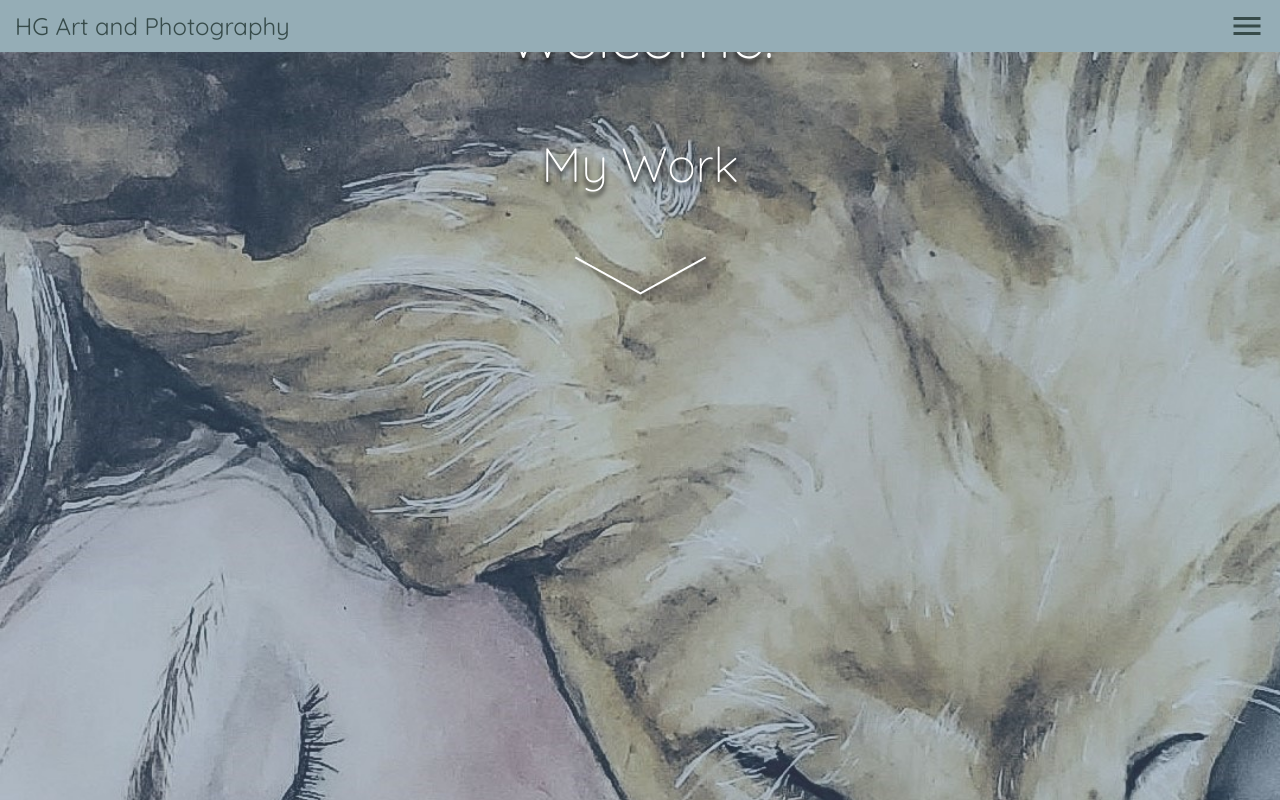
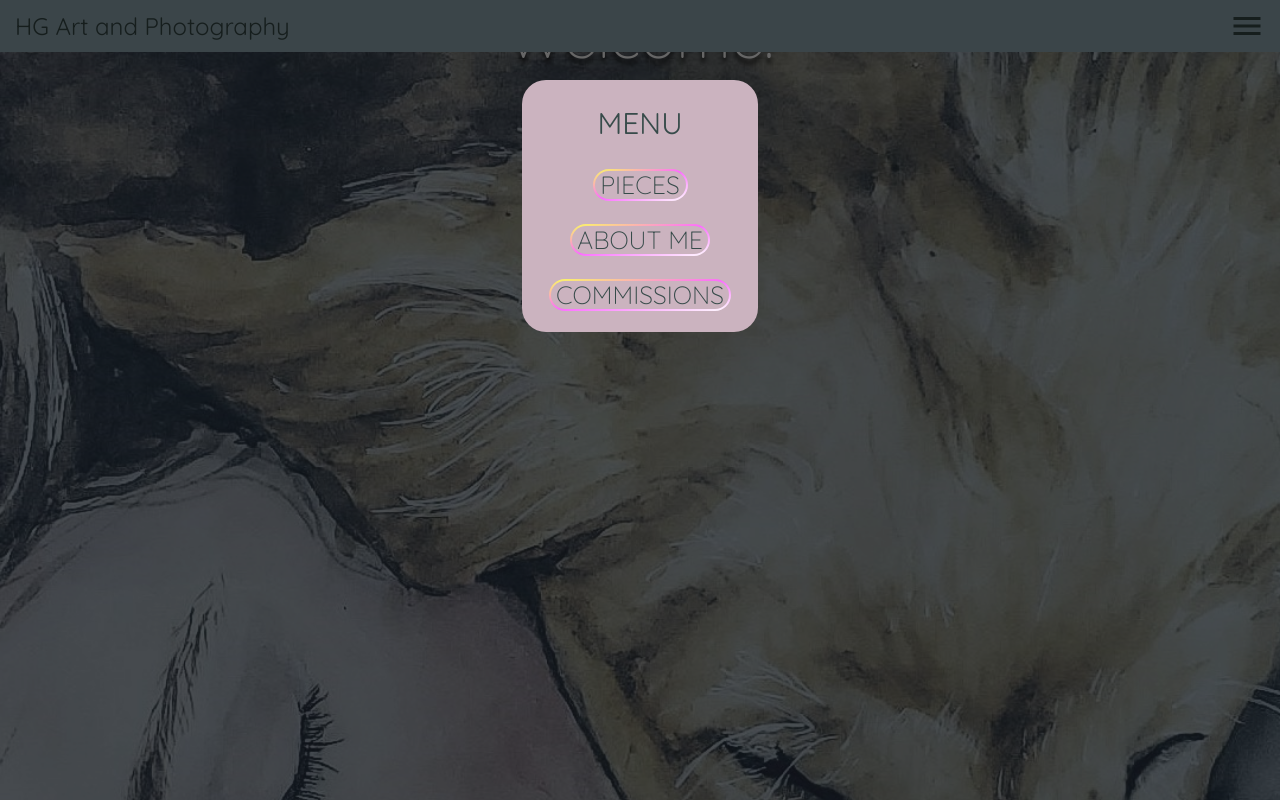
Before and after one commit to NYX1122/HG-Portfolio, a React (Create React App) app: page / in a window 1280 px wide. Both pictures are taken after a click on the button 1247 px from the left and 26 px from the top of the page. Shown: the top 800 px of the page. Built offline with nearby package versions, Linux system fonts and the light colour scheme.

Commit message:
header modal functionality completed, moving onto buttons

```diff
--- a/src/App.css
+++ b/src/App.css
@@ -2,3 +2,7 @@ html, body {
   max-width: 100vw;
   overflow-x: hidden;
 }
+
+.noscroll {
+  overflow-y: hidden;
+}
--- a/src/App.js
+++ b/src/App.js
@@ -1,8 +1,8 @@
 import './App.css';
-import React from 'react';
+import React, { useState, useEffect } from 'react';
 
 import Header from './components/Header';
-// import DarkOverlay from './components/DarkOverlay';
+import DarkOverlay from './components/DarkOverlay';
 import Landing from './pages/Landing';
 import Pieces from './pages/Pieces';
 import AboutMe from './pages/AboutMe';
@@ -14,20 +14,45 @@ import theme from './theme';
 
 import { motion } from 'framer-motion';
 
+import { useScrollBlock } from './customHooks/useScrollBlock';
+
 export default function App() {
+  const [openMenu, setOpenMenu] = useState(false);
+  const [blockScroll, allowScroll] = useScrollBlock();
+
+  const toggleMenu = () => {
+    setOpenMenu(!openMenu);
+    if (!openMenu) {
+      blockScroll();
+    } else {
+      allowScroll();
+    }
+  };
+
+  useEffect(() => {
+    const timer = setTimeout(() => {
+      window.scrollTo({ top: 0.5, left: 0, behavior: 'smooth' });
+    }, 100);
+    const timer2 = setTimeout(() => {
+      window.scrollTo({ top: 0, left: 0, behavior: 'smooth' });
+    }, 200);
+    return () => {
+      clearTimeout(timer);
+      clearTimeout(timer2);
+    };
+  }, []);
+
   return (
     <ThemeProvider theme={theme}>
+      {openMenu && <DarkOverlay toggleMenu={toggleMenu}></DarkOverlay>}
       <Box
         component={motion.div}
         initial={{ opacity: 0 }}
         animate={{ opacity: 1 }}
         transition={{ duration: 2.5 }}
+        position='relative'
       >
-        <Header></Header>
-        {/* <DarkOverlay
-          showHeaderMenu={showHeaderMenu}
-          setShowHeaderMenu={setShowHeaderMenu}
-        ></DarkOverlay> */}
+        <Header toggleMenu={toggleMenu}></Header>
         <Landing></Landing>
         <Pieces></Pieces>
         <AboutMe></AboutMe>
--- a/src/components/DarkOverlay/index.jsx
+++ b/src/components/DarkOverlay/index.jsx
@@ -4,21 +4,22 @@ import Menu from '../Menu';
 
 import { Box } from '@mui/material';
 
-export default function DarkOverlay() {
+export default function DarkOverlay({ toggleMenu }) {
   return (
     <>
       <Box
         sx={{
-          position: 'absolute',
+          position: 'fixed',
+          top: '0',
           width: '100vw',
           height: '100vh',
           background: '#000',
           opacity: 0.6,
+          zIndex: 11,
         }}
+        onClick={toggleMenu}
       ></Box>
-      <Box sx={{ width: '35.31vw', display: 'flex', justifyContent: 'center' }}>
-        <Menu></Menu>
-      </Box>
+      <Menu></Menu>
     </>
   );
 }
--- a/src/components/Header/index.jsx
+++ b/src/components/Header/index.jsx
@@ -6,7 +6,7 @@ import MenuIcon from '@mui/icons-material/Menu';
 
 import { motion, useViewportScroll, useTransform } from 'framer-motion';
 
-export default function Header() {
+export default function Header({ toggleMenu }) {
   const { scrollYProgress } = useViewportScroll();
   const scrollRange = [0.9, 1];
   const colorRange = ['#95ADB6', '#CBB3BF'];
@@ -40,7 +40,7 @@ export default function Header() {
           </Typography>
         </Grid>
         <Grid item>
-          <IconButton sx={{ px: 0 }}>
+          <IconButton sx={{ px: 0 }} onClick={toggleMenu}>
             <MenuIcon sx={{ fontSize: 36, color: 'malachite.main' }}></MenuIcon>
           </IconButton>
         </Grid>
--- a/src/components/Menu/index.jsx
+++ b/src/components/Menu/index.jsx
@@ -2,28 +2,26 @@ import React from 'react';
 
 import { Box, Typography, Stack, Button } from '@mui/material';
 
+import useWindowDimensions from '../../customHooks/useWindowDimensions';
+
 export default function Menu() {
+  const { width } = useWindowDimensions();
+
   return (
-    <>
-      <Box
-        sx={{
-          width: 240,
-          height: 256,
-          background:
-            'linear-gradient(to bottom right, #FBFE5C, #FC6BFF, #FFFFFF)',
-          borderRadius: '25px',
-          position: 'fixed',
-          display: 'flex',
-          justifyContent: 'center',
-          alignItems: 'center',
-        }}
-      >
     <Box
       sx={{
         width: 236,
         height: 252,
         backgroundColor: 'rose.main',
         borderRadius: '24px',
+        zIndex: 12,
+        position: 'fixed',
+        mb: '200px',
+        top: '10vh',
+        left: (width - 236) / 2,
+        display: 'flex',
+        justifyContent: 'center',
+        alignItems: 'center',
       }}
     >
       <Stack spacing='23px' sx={{ display: 'flex', alignItems: 'center' }}>
@@ -147,7 +145,5 @@ export default function Menu() {
         </Box>
       </Stack>
     </Box>
-      </Box>
-    </>
   );
 }
--- a/src/components/PieceItem/index.jsx
+++ b/src/components/PieceItem/index.jsx
@@ -5,7 +5,6 @@ import { Box } from '@mui/material';
 import { motion } from 'framer-motion';
 
 export default function PieceItem({ imgName, identifier }) {
-  console.log(identifier);
   const isEven = identifier % 2 === 0 ? true : false;
 
   return (
--- /dev/null
+++ b/src/customHooks/useScrollBlock/index.js
@@ -0,0 +1,51 @@
+import { useRef } from 'react';
+
+const safeDocument = typeof document !== 'undefined' ? document : {};
+
+/**
+ * Usage:
+ * const [blockScroll, allowScroll] = useScrollBlock();
+ */
+export function useScrollBlock() {
+  const scrollBlocked = useRef();
+  const html = safeDocument.documentElement;
+  const { body } = safeDocument;
+
+  const blockScroll = () => {
+    if (!body || !body.style || scrollBlocked.current) return;
+
+    const scrollBarWidth = window.innerWidth - html.clientWidth;
+    const bodyPaddingRight =
+      parseInt(
+        window.getComputedStyle(body).getPropertyValue('padding-right')
+      ) || 0;
+
+    /**
+     * 1. Fixes a bug in iOS and desktop Safari whereby setting
+     *    `overflow: hidden` on the html/body does not prevent scrolling.
+     * 2. Fixes a bug in desktop Safari where `overflowY` does not prevent
+     *    scroll if an `overflow-x` style is also applied to the body.
+     */
+    html.style.position = 'relative'; /* [1] */
+    html.style.overflow = 'hidden'; /* [2] */
+    body.style.position = 'relative'; /* [1] */
+    body.style.overflow = 'hidden'; /* [2] */
+    body.style.paddingRight = `${bodyPaddingRight + scrollBarWidth}px`;
+
+    scrollBlocked.current = true;
+  };
+
+  const allowScroll = () => {
+    if (!body || !body.style || !scrollBlocked.current) return;
+
+    html.style.position = '';
+    html.style.overflow = '';
+    body.style.position = '';
+    body.style.overflow = '';
+    body.style.paddingRight = '';
+
+    scrollBlocked.current = false;
+  };
+
+  return [blockScroll, allowScroll];
+}
--- a/src/pages/AboutMe.jsx
+++ b/src/pages/AboutMe.jsx
@@ -1,32 +1,12 @@
-import React, { useState, useEffect, useRef } from 'react';
+import React from 'react';
 
 import ParallaxLayer from '../components/ParallaxLayer';
-
-import useWindowDimensions from '../customHooks/useWindowDimensions';
 
 import { Box, Typography } from '@mui/material';
 
 // import { motion, useViewportScroll, useTransform } from 'framer-motion';
 
 export default function AboutMe() {
-  const { height } = useWindowDimensions();
-
-  const [elementTopPadding, setElementTopPadding] = useState(0);
-  const elementRef = useRef(null);
-
-  const [documentHeight, setDocumentHeight] = useState(0);
-
-  useEffect(() => {
-    const currentHeight = elementRef.current.clientHeight;
-    setElementTopPadding(height - currentHeight - 30);
-  }, [height]);
-
-  useEffect(() => {
-    const currentDocumentHeight = window.document.body.offsetHeight;
-    setDocumentHeight(currentDocumentHeight * -1 + 895);
-    console.log(documentHeight);
-  }, [documentHeight]);
-
   // const { scrollYProgress } = useViewportScroll();
   // const scrollRange = [0.75, 1];
   // const movementRange = [400, 0];
@@ -42,12 +22,11 @@ export default function AboutMe() {
           flexDirection: 'column',
           alignItems: 'center',
           pb: '30px',
-          pt: `${elementTopPadding}px`,
+          pt: '30px',
           backgroundColor: 'rain.main',
           position: 'relative',
           zIndex: '5',
         }}
-        ref={elementRef}
         // animate={{ y: 0 }}
         // style={{ y, scrollYProgress }}
       >
@@ -108,7 +87,7 @@ export default function AboutMe() {
         movementRange={[0, -600]}
         color={'rain.main'}
         height={'866px'}
-        bottom={`${documentHeight}px`}
+        bottom='0'
         zIndex={'4'}
       ></ParallaxLayer>
     </>
```
Lines whose indentation alone changed are shown as unchanged.
